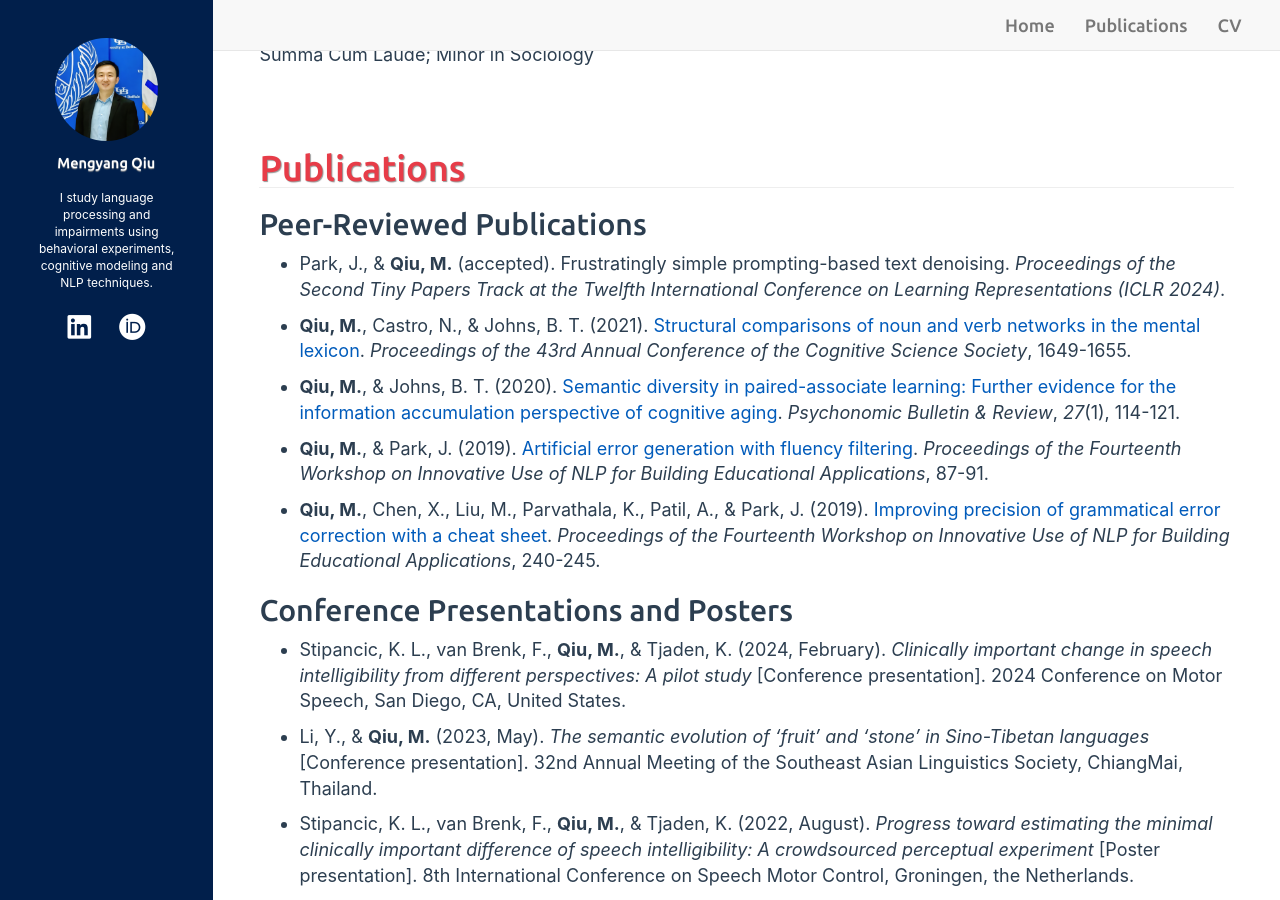
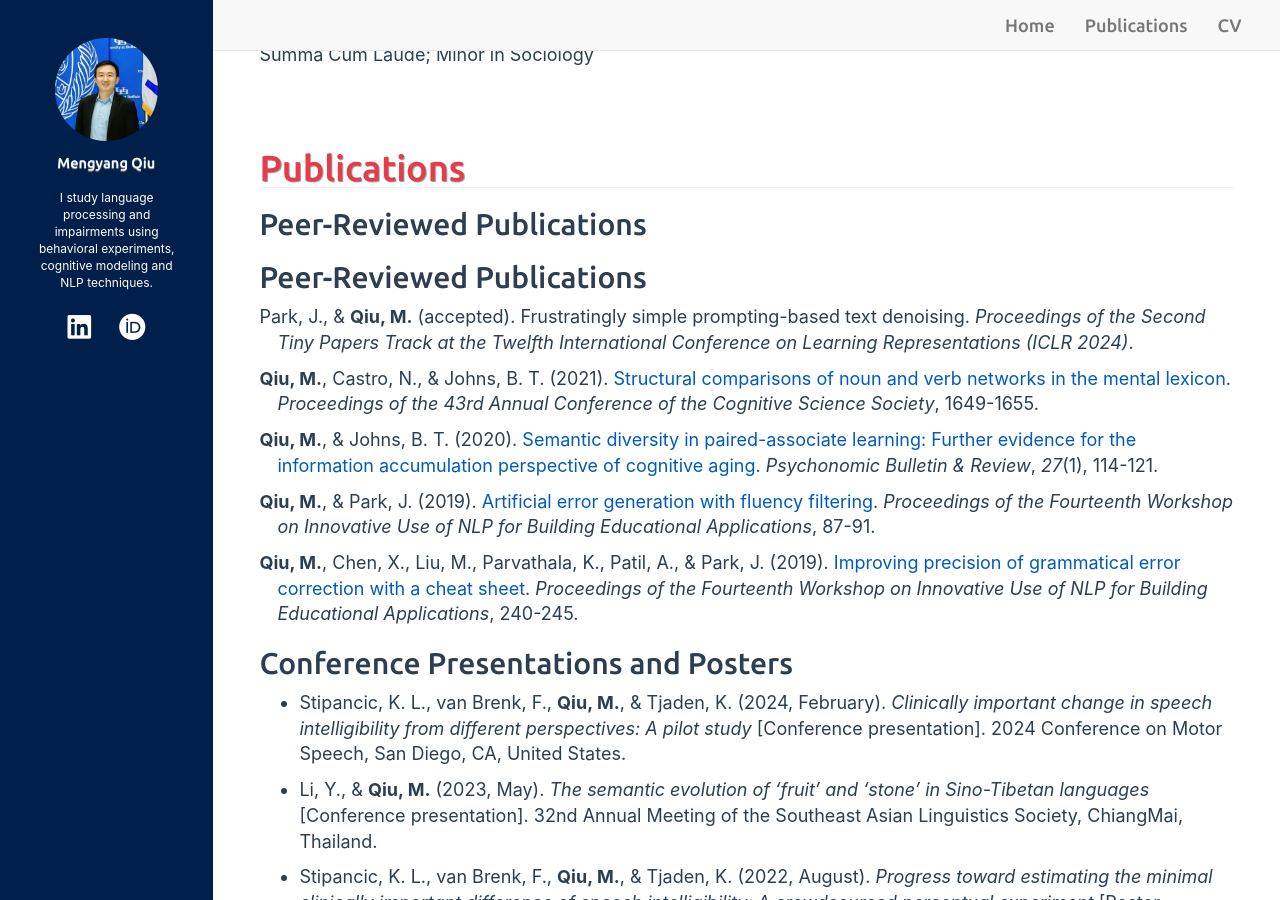
Before and after one commit to mengyangq/mengyangq.github.io, a Jekyll site: the page built from index.html, in a window 1280 px wide and 900 px high, scrolled down 862 px. Built offline with Jekyll 4.4.1, drawn with Linux system fonts in a browser that asks for light colours; nearby versions of some CDN libraries; a style sheet for code colours, icons or effects is not loaded; some of the changed lines change nothing that is shown.

Commit message:
Update publications.md

```diff
--- a/_includes/publications.md
+++ b/_includes/publications.md
@@ -2,6 +2,7 @@
 
 ## Peer-Reviewed Publications
 
+<!--
 - Park, J., & **Qiu, M.** (accepted). Frustratingly simple prompting-based text denoising. *Proceedings of the Second Tiny Papers Track at the Twelfth International Conference on Learning Representations (ICLR 2024)*.
 
 - **Qiu, M.**, Castro, N., & Johns, B. T. (2021). [Structural comparisons of noun and verb networks in the mental lexicon](https://escholarship.org/uc/item/4b20s6wp). *Proceedings of the 43rd Annual Conference of the Cognitive Science Society*, 1649-1655.
@@ -11,6 +12,19 @@
 - **Qiu, M.**, & Park, J. (2019). [Artificial error generation with fluency filtering](https://www.aclweb.org/anthology/W19-4408). *Proceedings of the Fourteenth Workshop on Innovative Use of NLP for Building Educational Applications*, 87-91.
 
 - **Qiu, M.**, Chen, X., Liu, M., Parvathala, K., Patil, A., & Park, J. (2019). [Improving precision of grammatical error correction with a cheat sheet](https://www.aclweb.org/anthology/W19-4425). *Proceedings of the Fourteenth Workshop on Innovative Use of NLP for Building Educational Applications*, 240-245.
+-->
+## Peer-Reviewed Publications
+
+<p style="padding-left: 1em; text-indent: -1em;">Park, J., & <strong>Qiu, M.</strong> (accepted). Frustratingly simple prompting-based text denoising. <em>Proceedings of the Second Tiny Papers Track at the Twelfth International Conference on Learning Representations (ICLR 2024)</em>.</p>
+
+<p style="padding-left: 1em; text-indent: -1em;"><strong>Qiu, M.</strong>, Castro, N., & Johns, B. T. (2021). <a href="https://escholarship.org/uc/item/4b20s6wp">Structural comparisons of noun and verb networks in the mental lexicon</a>. <em>Proceedings of the 43rd Annual Conference of the Cognitive Science Society</em>, 1649-1655.</p>
+
+<p style="padding-left: 1em; text-indent: -1em;"><strong>Qiu, M.</strong>, & Johns, B. T. (2020). <a href="https://rdcu.be/bZaKR">Semantic diversity in paired-associate learning: Further evidence for the information accumulation perspective of cognitive aging</a>. <em>Psychonomic Bulletin & Review</em>, <em>27</em>(1), 114-121.</p>
+
+<p style="padding-left: 1em; text-indent: -1em;"><strong>Qiu, M.</strong>, & Park, J. (2019). <a href="https://www.aclweb.org/anthology/W19-4408">Artificial error generation with fluency filtering</a>. <em>Proceedings of the Fourteenth Workshop on Innovative Use of NLP for Building Educational Applications</em>, 87-91.</p>
+
+<p style="padding-left: 1em; text-indent: -1em;"><strong>Qiu, M.</strong>, Chen, X., Liu, M., Parvathala, K., Patil, A., & Park, J. (2019). <a href="https://www.aclweb.org/anthology/W19-4425">Improving precision of grammatical error correction with a cheat sheet</a>. <em>Proceedings of the Fourteenth Workshop on Innovative Use of NLP for Building Educational Applications</em>, 240-245.</p>
+
 
 ## Conference Presentations and Posters
 
```
